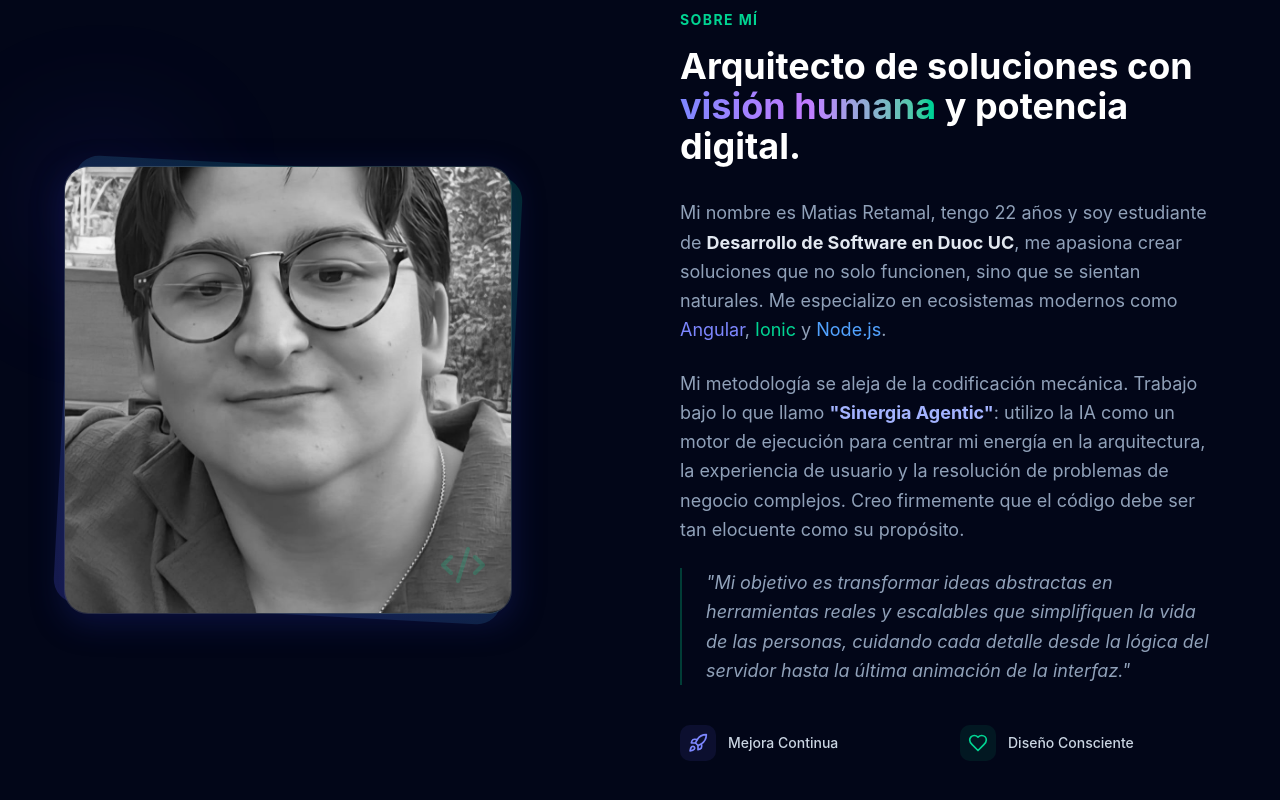
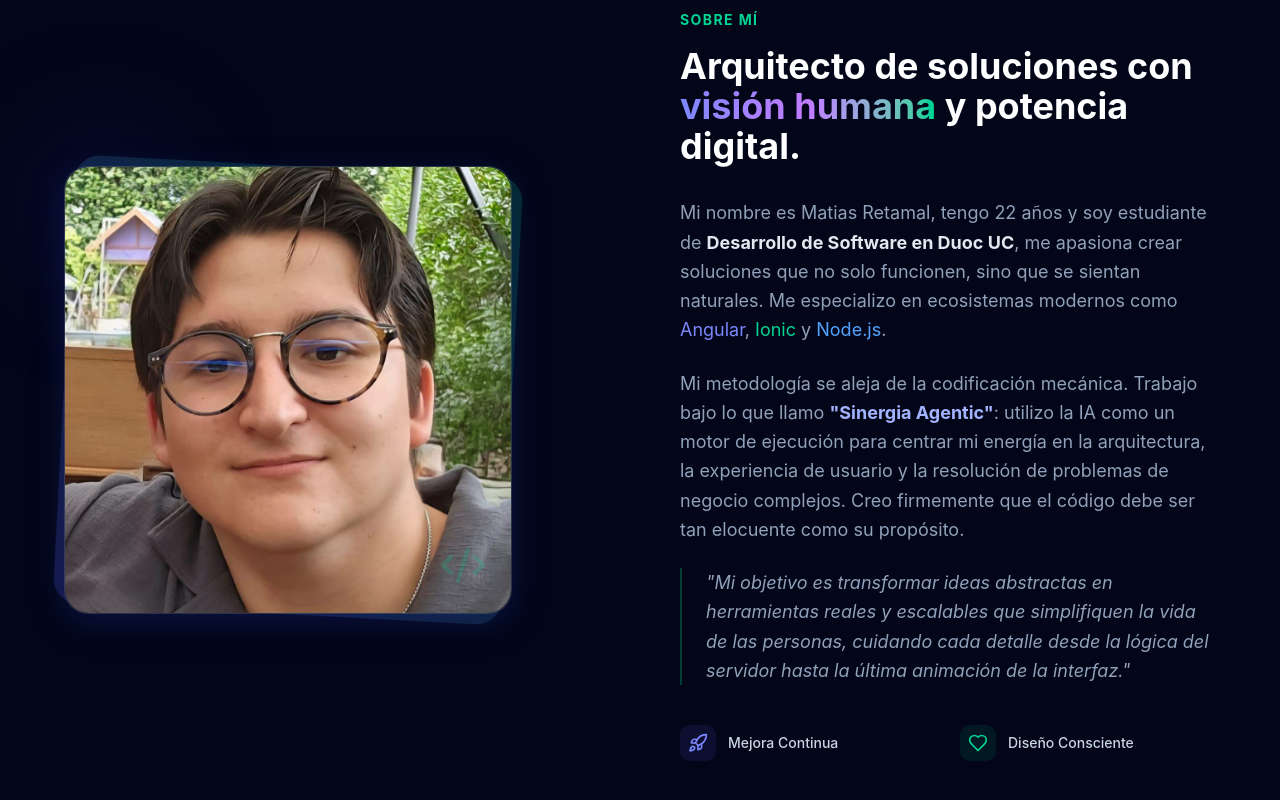
Before and after one commit to DeadJustLive/Portafolio, a React (Vite) app: page / in a window 1280 px wide. Shown: the part 1764-2564 px from the top of the page. Built offline with nearby package versions, Linux system fonts and the light colour scheme.

Commit message:
agregada foto de perfil para seccion sobre mi

```diff
--- a/src/app/components/about-me.tsx
+++ b/src/app/components/about-me.tsx
@@ -63,9 +63,9 @@ export function AboutMe() {
                         <div className="glass shadow-2xl rounded-3xl w-full h-full relative z-10 flex items-center justify-center overflow-hidden border border-white/10 group">
 
                             <img
-                                src="/ProfileImg.jpeg"
+                                src="ProfileImg.jpeg"
                                 alt="Matias Retamal"
-                                className="w-full h-full object-cover grayscale group-hover:grayscale-0 transition-all duration-700 scale-110 group-hover:scale-100"
+                                className="w-full h-full object-cover rounded-3xl transition-transform duration-500 hover:scale-105"
                             />
 
                             {/* Decorative element inside photo frame */}
```
Also changed, not shown: public/ProfileImg.jpeg.
